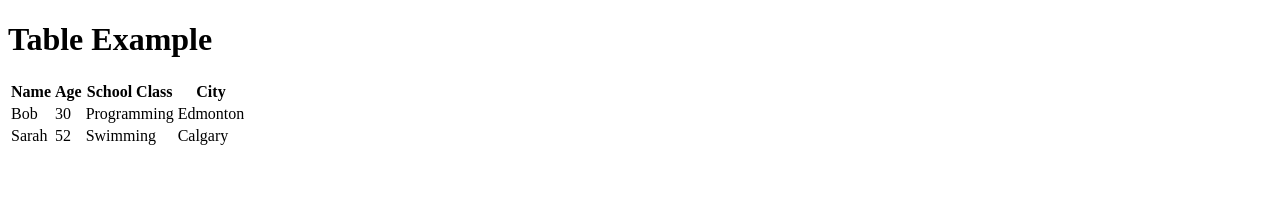
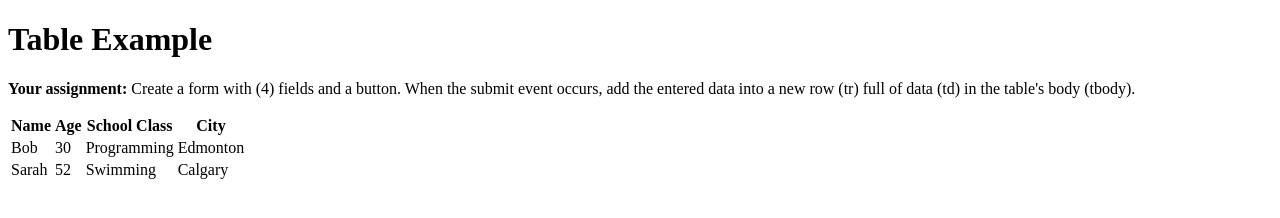
Before and after one commit to charlyee/wb-lets-try-javascript, a plain HTML site: page table.html in a window 1280 px wide. Drawn offline with Linux system fonts and the light colour scheme.

Commit message:
Table exercise description.

```diff
--- a/table.html
+++ b/table.html
@@ -9,6 +9,12 @@
     </head>
     <body>
         <h1>Table Example</h1>
+        <p>
+            <strong>
+                Your assignment:
+            </strong>
+            Create a form with (4) fields and a button. When the submit event occurs, add the entered data into a new row (tr) full of data (td) in the table's body (tbody).
+        </p>
         <table><!-- Open your table... -->
             <thead><!-- Open the table head... -->
                 <tr><!-- Start a row... -->
```
